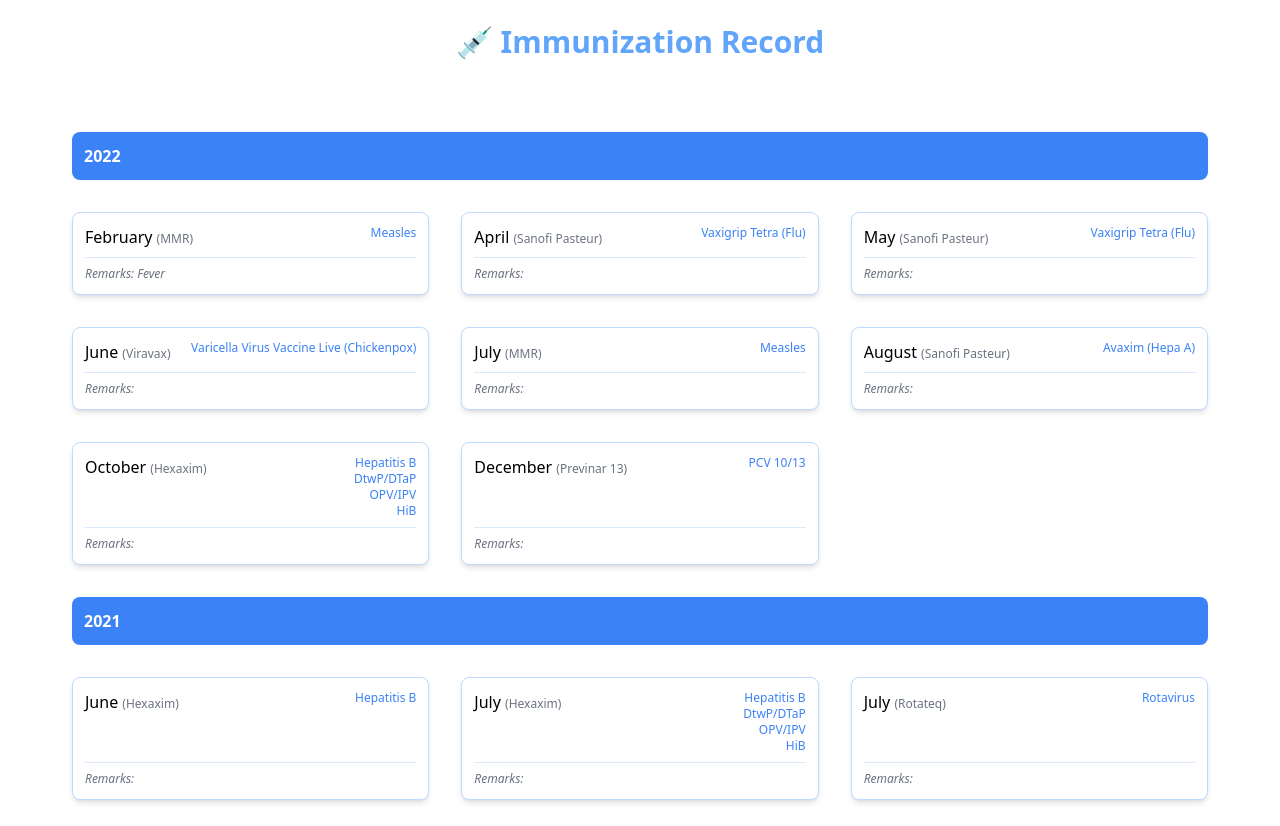
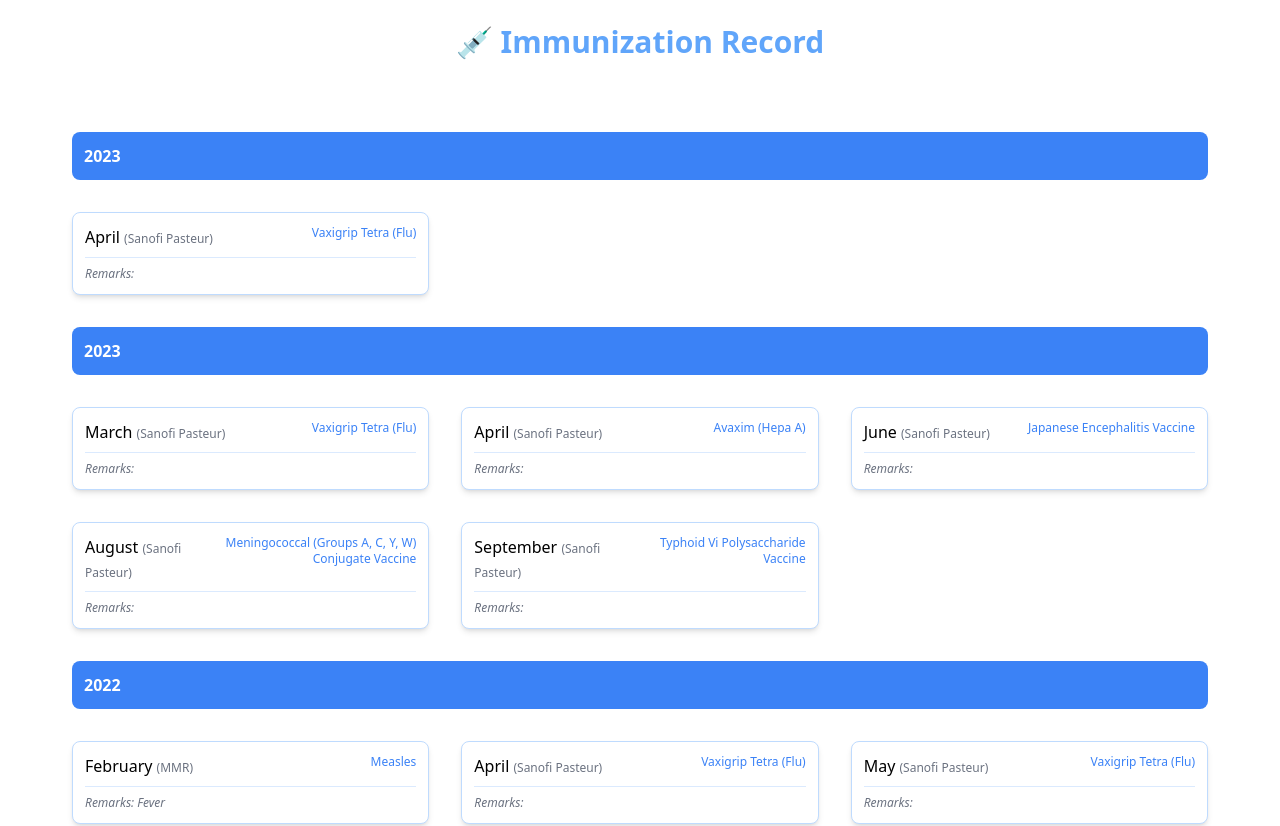
Before and after one commit to markanthonyuy/uno, a Next.js app: page / in a window 1280 px wide. Shown: the part 880-1706 px from the top of the page. Built offline with nearby package versions, Linux system fonts and the light colour scheme.

Commit message:
update record, fix components

```diff
--- /dev/null
+++ b/components/circle/Lime.js
@@ -0,0 +1,14 @@
+import { motion } from "framer-motion";
+
+export const Lime = ({ mousePosition }) => {
+  return (
+    <motion.div
+      className="absolute w-12 h-12 bg-lime-500 rounded-full z-50 opacity-50 pointer-events-none"
+      animate={{
+        x: mousePosition.x - 24,
+        y: mousePosition.y - 26,
+      }}
+      transition={{ type: "spring" }}
+    />
+  );
+};
--- /dev/null
+++ b/components/circle/Red.js
@@ -0,0 +1,14 @@
+import { motion } from "framer-motion";
+
+export const Red = ({ mousePosition }) => {
+  return (
+    <motion.div
+      className="absolute w-8 h-8 bg-red-500 rounded-full z-50 opacity-50 pointer-events-none"
+      animate={{
+        x: mousePosition.x - 16,
+        y: mousePosition.y - 18,
+      }}
+      transition={{ type: "tween" }}
+    />
+  );
+};
--- /dev/null
+++ b/components/circle/Yellow.js
@@ -0,0 +1,14 @@
+import { motion } from "framer-motion";
+
+export const Yellow = ({ mousePosition }) => {
+  return (
+    <motion.div
+      className="absolute w-4 h-4 bg-yellow-500 rounded-full z-50 opacity-50 pointer-events-none"
+      animate={{
+        x: mousePosition.x - 8,
+        y: mousePosition.y - 10,
+      }}
+      transition={{ delay: 0.1 }}
+    />
+  );
+};
--- /dev/null
+++ b/immunizationData.js
@@ -0,0 +1,166 @@
+export const immunizationData = [
+  {
+    year: 2023,
+    immunizations: [
+      {
+        date: "April",
+        brand: "Sanofi Pasteur",
+        names: ["Vaxigrip Tetra (Flu)"],
+        reaction: "",
+      },
+    ],
+  },
+  {
+    year: 2023,
+    immunizations: [
+      {
+        date: "March",
+        brand: "Sanofi Pasteur",
+        names: ["Vaxigrip Tetra (Flu)"],
+        reaction: "",
+      },
+      {
+        date: "April",
+        brand: "Sanofi Pasteur",
+        names: ["Avaxim (Hepa A)"],
+        reaction: "",
+      },
+      {
+        date: "June",
+        brand: "Sanofi Pasteur",
+        names: ["Japanese Encephalitis Vaccine"],
+        reaction: "",
+      },
+      {
+        date: "August",
+        brand: "Sanofi Pasteur",
+        names: ["Meningococcal (Groups A, C, Y, W) Conjugate Vaccine"],
+        reaction: "",
+      },
+      {
+        date: "September",
+        brand: "Sanofi Pasteur",
+        names: ["Typhoid Vi Polysaccharide Vaccine"],
+        reaction: "",
+      },
+    ],
+  },
+  {
+    year: 2022,
+    immunizations: [
+      {
+        date: "February",
+        brand: "MMR",
+        names: ["Measles"],
+        reaction: "Fever",
+      },
+      {
+        date: "April",
+        brand: "Sanofi Pasteur",
+        names: ["Vaxigrip Tetra (Flu)"],
+        reaction: "",
+      },
+      {
+        date: "May",
+        brand: "Sanofi Pasteur",
+        names: ["Vaxigrip Tetra (Flu)"],
+        reaction: "",
+      },
+      {
+        date: "June",
+        brand: "Viravax",
+        names: ["Varicella Virus Vaccine Live (Chickenpox)"],
+        reaction: "",
+      },
+      {
+        date: "July",
+        brand: "MMR",
+        names: ["Measles"],
+        reaction: "",
+      },
+      {
+        date: "August",
+        brand: "Sanofi Pasteur",
+        names: ["Avaxim (Hepa A)"],
+        reaction: "",
+      },
+      {
+        date: "October",
+        brand: "Hexaxim",
+        names: ["Hepatitis B", "DtwP/DTaP", "OPV/IPV", "HiB"],
+        reaction: "",
+      },
+      {
+        date: "December",
+        brand: "Previnar 13",
+        names: ["PCV 10/13"],
+        reaction: "",
+      },
+    ],
+  },
+  {
+    year: 2021,
+    immunizations: [
+      {
+        date: "June",
+        brand: "Hexaxim",
+        names: ["Hepatitis B"],
+        reaction: "",
+      },
+      {
+        date: "July",
+        brand: "Hexaxim",
+        names: ["Hepatitis B", "DtwP/DTaP", "OPV/IPV", "HiB"],
+        reaction: "",
+      },
+      {
+        date: "July",
+        brand: "Rotateq",
+        names: ["Rotavirus"],
+        reaction: "",
+      },
+      {
+        date: "August",
+        brand: "Previnar 13",
+        names: ["PCV 10/13"],
+        reaction: "",
+      },
+      {
+        date: "September",
+        brand: "Hexaxim",
+        names: ["Hepatitis B", "DtwP/DTaP", "OPV/IPV", "HiB"],
+        reaction: "",
+      },
+      {
+        date: "September",
+        brand: "Rotateq",
+        names: ["Rotavirus"],
+        reaction: "",
+      },
+      {
+        date: "October",
+        brand: "Previnar 13",
+        names: ["PCV 10/13"],
+        reaction: "",
+      },
+      {
+        date: "November",
+        brand: "Hexaxim",
+        names: ["Hepatitis B", "DtwP/DTaP", "OPV/IPV", "HiB"],
+        reaction: "",
+      },
+      {
+        date: "November",
+        brand: "Rotateq",
+        names: ["Rotavirus"],
+        reaction: "",
+      },
+      {
+        date: "December",
+        brand: "Previnar 13",
+        names: ["PCV 10/13"],
+        reaction: "",
+      },
+    ],
+  },
+];
--- a/pages/index.js
+++ b/pages/index.js
@@ -1,141 +1,17 @@
-import { useState } from 'react'
-import Head from 'next/head'
-import { motion } from 'framer-motion'
-import styles from '../styles/Home.module.css'
-import Card from '../components/Card'
-import HeaderImage from '../components/HeaderImage'
+import { useState } from "react";
+import Head from "next/head";
+import { motion } from "framer-motion";
+import styles from "../styles/Home.module.css";
+import Card from "../components/Card";
+import HeaderImage from "../components/HeaderImage";
 
-export function getServerSideProps() {
-  const immunizationData = [
-    {
-      year: 2022,
-      immunizations: [
-        {
-          date: 'February',
-          brand: 'MMR',
-          names: ['Measles'],
-          reaction: 'Fever',
-        },
-        {
-          date: 'April',
-          brand: 'Sanofi Pasteur',
-          names: ['Vaxigrip Tetra (Flu)'],
-          reaction: '',
-        },
-        {
-          date: 'May',
-          brand: 'Sanofi Pasteur',
-          names: ['Vaxigrip Tetra (Flu)'],
-          reaction: '',
-        },
-        {
-          date: 'June',
-          brand: 'Viravax',
-          names: ['Varicella Virus Vaccine Live (Chickenpox)'],
-          reaction: '',
-        },
-        {
-          date: 'July',
-          brand: 'MMR',
-          names: ['Measles'],
-          reaction: '',
-        },
-        {
-          date: 'August',
-          brand: 'Sanofi Pasteur',
-          names: ['Avaxim (Hepa A)'],
-          reaction: '',
-        },
-        {
-          date: 'October',
-          brand: 'Hexaxim',
-          names: ['Hepatitis B', 'DtwP/DTaP', 'OPV/IPV', 'HiB'],
-          reaction: '',
-        },
-        {
-          date: 'December',
-          brand: 'Previnar 13',
-          names: ['PCV 10/13'],
-          reaction: '',
-        },
-      ],
-    },
-    {
-      year: 2021,
-      immunizations: [
-        {
-          date: 'June',
-          brand: 'Hexaxim',
-          names: ['Hepatitis B'],
-          reaction: '',
-        },
-        {
-          date: 'July',
-          brand: 'Hexaxim',
-          names: ['Hepatitis B', 'DtwP/DTaP', 'OPV/IPV', 'HiB'],
-          reaction: '',
-        },
-        {
-          date: 'July',
-          brand: 'Rotateq',
-          names: ['Rotavirus'],
-          reaction: '',
-        },
-        {
-          date: 'August',
-          brand: 'Previnar 13',
-          names: ['PCV 10/13'],
-          reaction: '',
-        },
-        {
-          date: 'September',
-          brand: 'Hexaxim',
-          names: ['Hepatitis B', 'DtwP/DTaP', 'OPV/IPV', 'HiB'],
-          reaction: '',
-        },
-        {
-          date: 'September',
-          brand: 'Rotateq',
-          names: ['Rotavirus'],
-          reaction: '',
-        },
-        {
-          date: 'October',
-          brand: 'Previnar 13',
-          names: ['PCV 10/13'],
-          reaction: '',
-        },
-        {
-          date: 'November',
-          brand: 'Hexaxim',
-          names: ['Hepatitis B', 'DtwP/DTaP', 'OPV/IPV', 'HiB'],
-          reaction: '',
-        },
-        {
-          date: 'November',
-          brand: 'Rotateq',
-          names: ['Rotavirus'],
-          reaction: '',
-        },
-        {
-          date: 'December',
-          brand: 'Previnar 13',
-          names: ['PCV 10/13'],
-          reaction: '',
-        },
-      ],
-    },
-  ]
+import { immunizationData } from "../immunizationData";
+import { Lime } from "../components/circle/Lime";
+import { Red } from "../components/circle/Red";
+import { Yellow } from "../components/circle/Yellow";
 
-  return {
-    props: {
-      immunizationData,
-    },
-  }
-}
-
-export default function Home({ immunizationData }) {
-  const [mousePosition, setMousePosition] = useState({ x: 0, y: 0 })
+export default function Home() {
+  const [mousePosition, setMousePosition] = useState({ x: 0, y: 0 });
 
   return (
     <div className={styles.container}>
@@ -151,33 +27,12 @@
           setMousePosition({
             x: e.pageX,
             y: e.pageY,
-          })
+          });
         }}
       >
-        <motion.div
-          className="absolute w-12 h-12 bg-lime-500 rounded-full z-50 opacity-50 pointer-events-none"
-          animate={{
-            x: mousePosition.x - 24,
-            y: mousePosition.y - 26,
-          }}
-          transition={{ type: 'spring' }}
-        />
-        <motion.div
-          className="absolute w-8 h-8 bg-red-500 rounded-full z-50 opacity-50 pointer-events-none"
-          animate={{
-            x: mousePosition.x - 16,
-            y: mousePosition.y - 18,
-          }}
-          transition={{ type: 'tween' }}
-        />
-        <motion.div
-          className="absolute w-4 h-4 bg-yellow-500 rounded-full z-50 opacity-50 pointer-events-none"
-          animate={{
-            x: mousePosition.x - 8,
-            y: mousePosition.y - 10,
-          }}
-          transition={{ delay: 0.1 }}
-        />
+        <Lime mousePosition={mousePosition} />
+        <Red mousePosition={mousePosition} />
+        <Yellow mousePosition={mousePosition} />
 
         <HeaderImage />
 
@@ -196,16 +51,16 @@
           </div>
 
           <div className="">
-            {immunizationData.map(({ year, immunizations }) => (
+            {immunizationData?.map(({ year, immunizations }) => (
               <div key={`year-${year}`}>
                 <div className="m-8 flex bg-blue-500 p-3 rounded-lg border-blue-200 border-blue-500 text-white font-bold">
                   {year}
                 </div>
 
                 <motion.div className="grid lg:grid-cols-3 md:grid-cols-2 content-center gap-8 px-8">
-                  {immunizations.map(({ names, brand, date, reaction }, i) => (
+                  {immunizations?.map(({ names, brand, date, reaction }, i) => (
                     <Card
-                      key={`record-${i}`}
+                      key={`record-${year}-${i}`}
                       names={names}
                       brand={brand}
                       date={date}
@@ -219,5 +74,5 @@
         </div>
       </motion.main>
     </div>
-  )
+  );
 }
```
